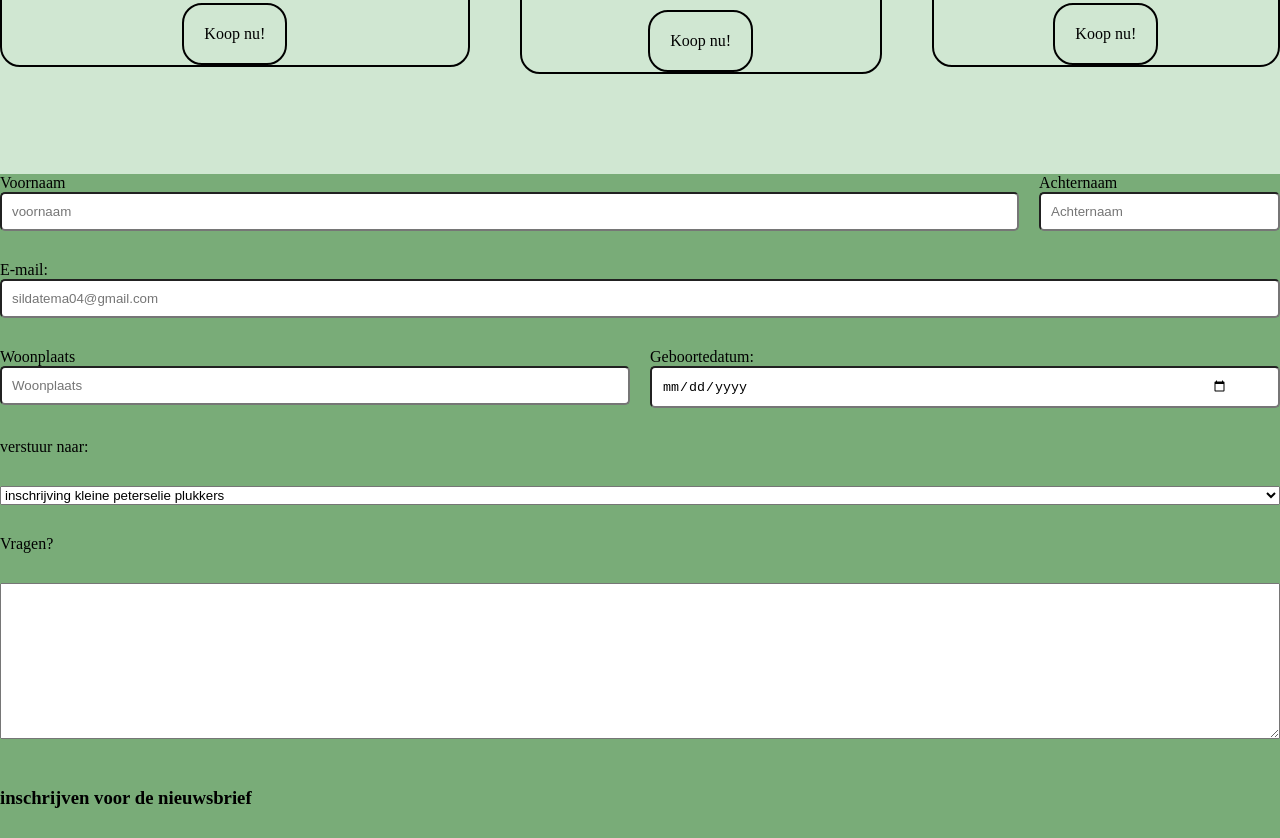
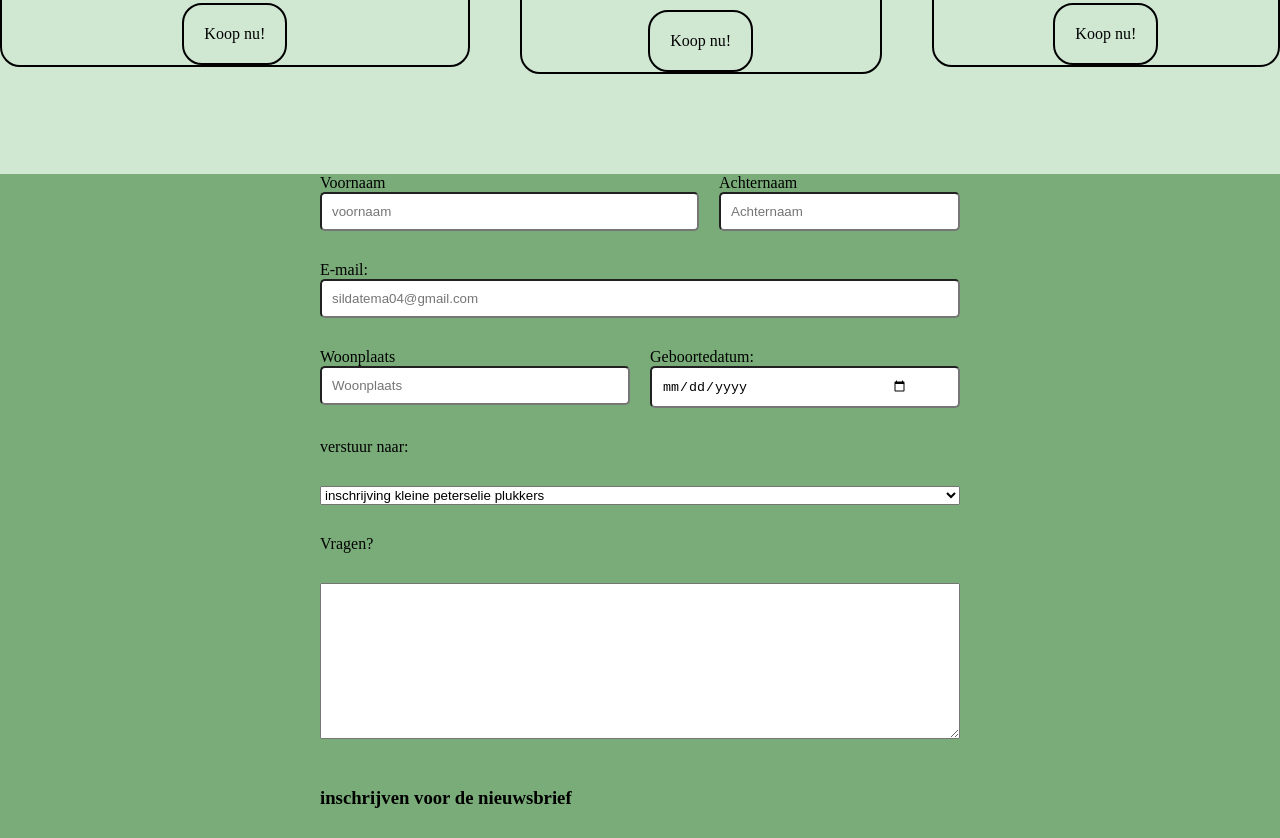
Before and after one commit to sildatema/eindopdracht-frontend, a plain HTML site: page index.html in a window 1280 px wide. Shown: the part 1382-2220 px from the top of the page. Drawn offline with Linux system fonts and the light colour scheme.

Commit message:
Add files via upload

```diff
--- a/css/style.css
+++ b/css/style.css
@@ -174,6 +174,7 @@ form{
     gap:30px;
     flex-direction: column;
     margin:0 auto;
+    max-width: 50vw;
     padding-bottom:50px
 }
 
```
